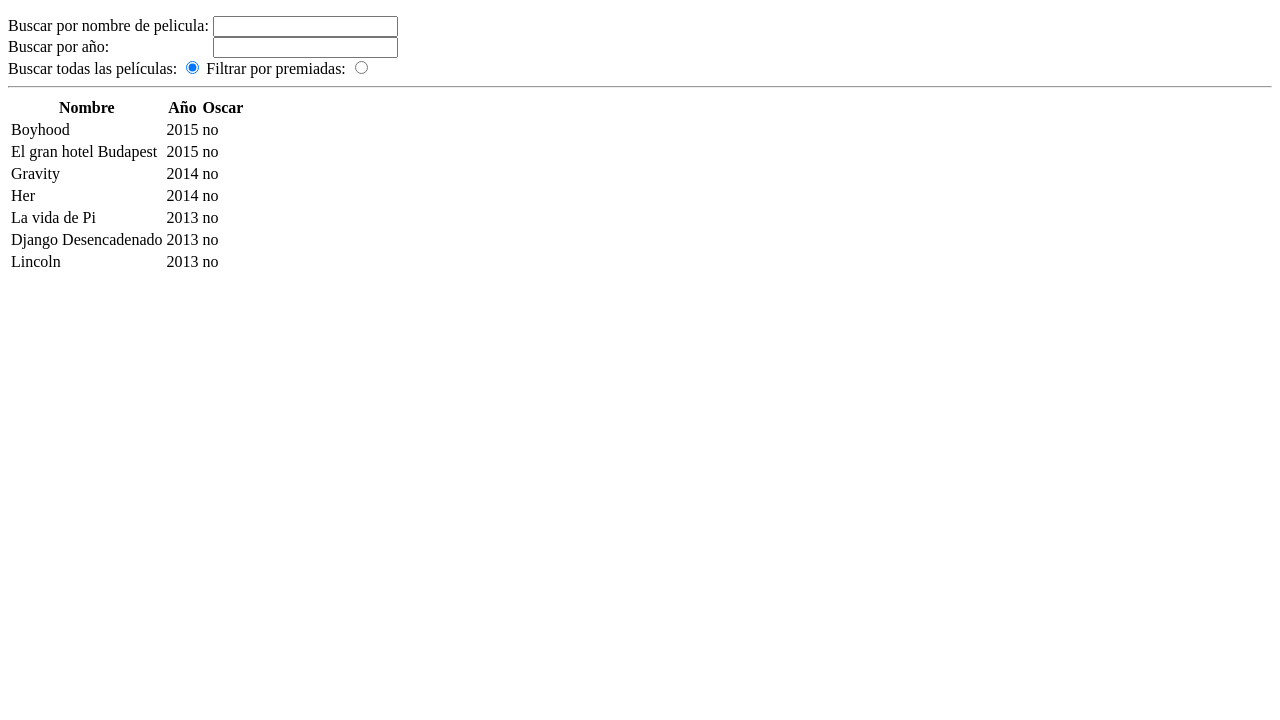
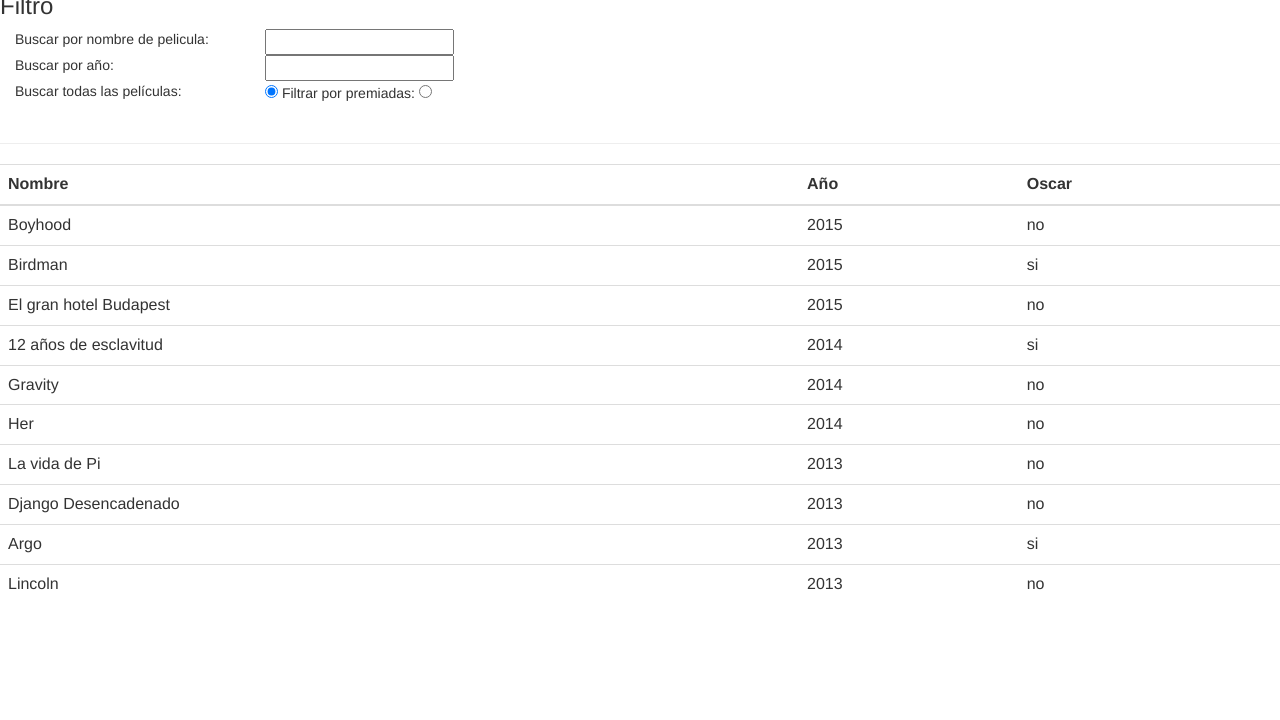
Before and after one commit to Tovkal/CursAngular, a plain HTML site: page T7/index.html in a window 1280 px wide. Shown: the part 80-800 px from the top of the page. Drawn offline with nearby package versions, Linux system fonts and the light colour scheme.

Commit message:
Bootstrap

```diff
--- a/T7/index.html
+++ b/T7/index.html
@@ -3,29 +3,63 @@
 		<meta charset="utf-8">
 		<script src="angular.js"></script>
 		<script src="app.js"></script>
-		<script src="services/mathService.js"></script>
 		<script src="controllers/controllers.js"></script>
+		<!-- Latest compiled and minified CSS -->
+		<link rel="stylesheet" href="https://maxcdn.bootstrapcdn.com/bootstrap/3.3.6/css/bootstrap.min.css" integrity="sha384-1q8mTJOASx8j1Au+a5WDVnPi2lkFfwwEAa8hDDdjZlpLegxhjVME1fgjWPGmkzs7" crossorigin="anonymous">
+		<!-- Optional theme -->
+		<link rel="stylesheet" href="https://maxcdn.bootstrapcdn.com/bootstrap/3.3.6/css/bootstrap-theme.min.css" integrity="sha384-fLW2N01lMqjakBkx3l/M9EahuwpSfeNvV63J5ezn3uZzapT0u7EYsXMjQV+0En5r" crossorigin="anonymous">
+		<script src="https://code.jquery.com/jquery-1.11.3.min.js"></script>
+		<!-- Latest compiled and minified JavaScript -->
+		<script src="https://maxcdn.bootstrapcdn.com/bootstrap/3.3.6/js/bootstrap.min.js" integrity="sha384-0mSbJDEHialfmuBBQP6A4Qrprq5OVfW37PRR3j5ELqxss1yVqOtnepnHVP9aJ7xS" crossorigin="anonymous"></script>
 	</head>
 	<body>
 		<div ng-controller="PeliculasController">
 			<h2 style="color: red;">IMDB version diskete</h2>
 			<h3>Filtro</h3>
-			Buscar por nombre de pelicula: <input type="text" ng-model="name"/><br>
-			Buscar por año: <input type="text" ng-model="year" style="margin-left: 100px;" /><br>
-			Buscar todas las películas: <input type="radio" ng-model="filterByAward" ng-value="false"/>
-			Filtrar por premiadas: <input type="radio" ng-model="filterByAward" ng-value="true" i/>
-			<span ng-show="filterByAward">
-			Buscar peliculas premiadas: <input type="checkbox" ng-model="oscar"/>
-			</span>
-
-			<div></div>
-			<hr>
-			<table>
+			<div style="margin-top: 10px;">
+				<div class="container" style="width: 600px; margin-left: 0;">
+					<div class="row">
+						<div class="col-md-5">
+							Buscar por nombre de pelicula:
+						</div>
+						<div class="col-md-5">
+							<input type="text" ng-model="name"/>
+						</div>
+					</div>
+					<div class="row">
+						<div class="col-md-5">
+							Buscar por año:
+						</div>
+						<div class="col-md-5">
+							<input type="text" ng-model="year" />
+						</div>
+					</div>
+					<div class="row">
+						<div class="col-md-5">
+							Buscar todas las películas:
+						</div>
+						<div class="col-md-5">
+							<input type="radio" ng-model="filterByAward" ng-value="false"/>
+							Filtrar por premiadas: <input type="radio" ng-model="filterByAward" ng-value="true"/>
+						</div>
+					</div>
+					<div class="row" ng-show="filterByAward">
+						<div class="col-md-5">
+							Buscar peliculas premiadas:
+						</div>
+						<div class="col-md-5">
+							<input type="checkbox" ng-model="oscar"/>
+						</div>
+					</div>
+				</div>
+			</div>
+			<br><hr>
+			<table class="table">
 				<thhead>
 					<tr><th>Nombre</th><th>Año</th><th>Oscar</th></tr>
 				</thhead>
 				<tbody>
-					<tr ng-repeat="peli in peliculas | filter: {name:name, year:year, oscar: oscar ? 'si' : 'no'}">
+					<tr ng-repeat="peli in peliculas | filter: {name:name, year:year, oscar: filterByAward ? (oscar ? 'si' : 'no') : ''}">
 						<td ng-bind="peli.name"></td>
 						<td ng-bind="peli.year"></td>
 						<td ng-bind="peli.oscar"></td>
```
